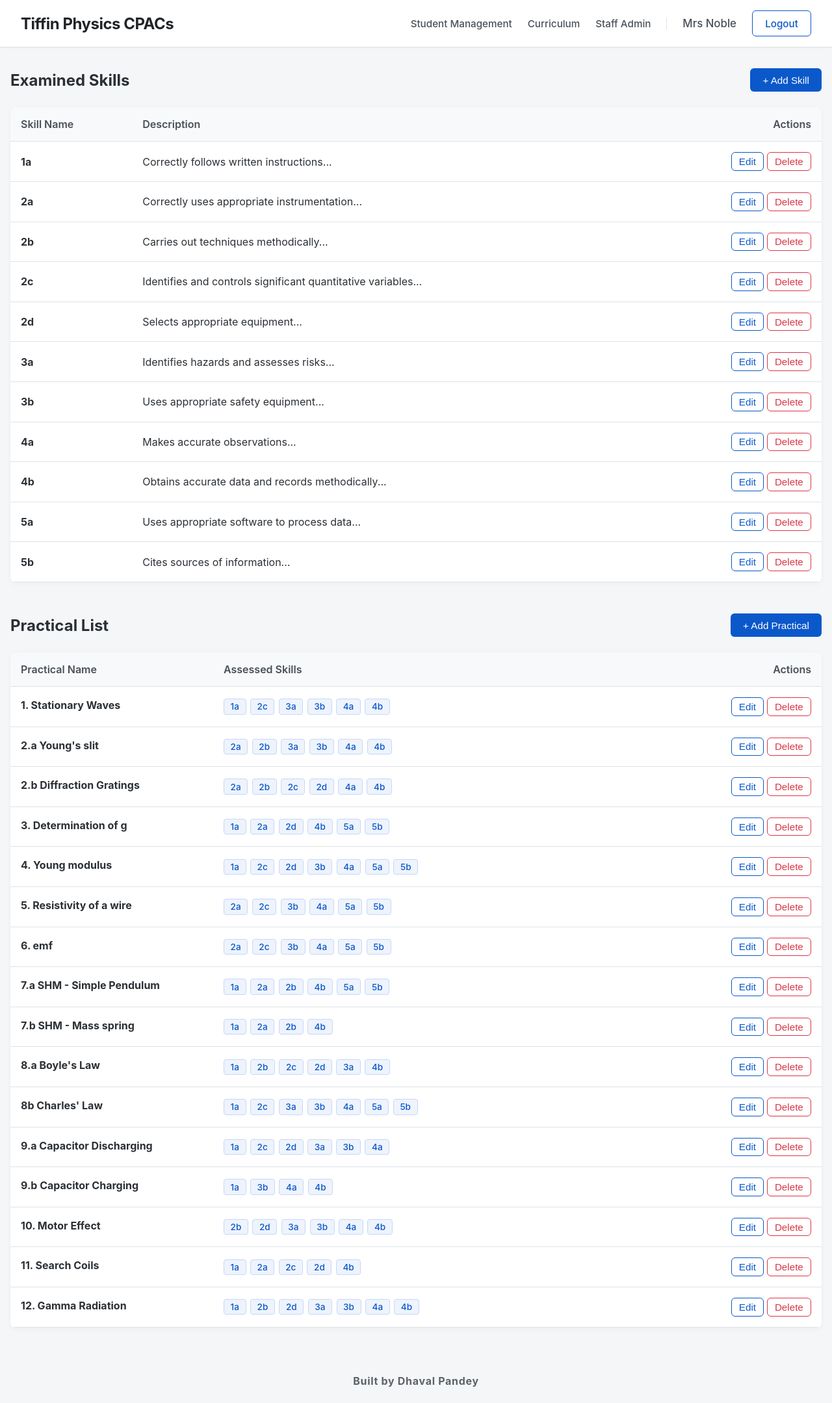
After one commit to dhavalpandey/tiffin-cpac-tracker, a Flask app: page /curriculum in a window 1280 px wide. The commit adds this page. Shown: the whole page at 65% size. Run offline with Flask 3, Linux system fonts and the light colour scheme; a user stored in the database is signed in.

Commit message:
curriculum changes

```diff
--- a/app.py
+++ b/app.py
@@ -64,6 +64,7 @@ class Skill(db.Model):
 class Practical(db.Model):
     id = db.Column(db.Integer, primary_key=True)
     name = db.Column(db.String(150), nullable=False)
+    description = db.Column(db.String(500), nullable=True)
 
 practical_skills = db.Table('practical_skills',
     db.Column('practical_id', db.Integer, db.ForeignKey('practical.id', ondelete="CASCADE"), primary_key=True),
@@ -74,8 +75,8 @@ Practical.skills = db.relationship('Skill', secondary=practical_skills, lazy='su
 class Assessment(db.Model):
     id = db.Column(db.Integer, primary_key=True)
     student_id = db.Column(db.Integer, db.ForeignKey('student.id', ondelete="CASCADE"), nullable=False)
-    skill_id = db.Column(db.Integer, db.ForeignKey('skill.id'), nullable=False)
-    practical_id = db.Column(db.Integer, db.ForeignKey('practical.id'), nullable=False)
+    skill_id = db.Column(db.Integer, db.ForeignKey('skill.id', ondelete="CASCADE"), nullable=False)
+    practical_id = db.Column(db.Integer, db.ForeignKey('practical.id', ondelete="CASCADE"), nullable=False)
     teacher_id = db.Column(db.Integer, db.ForeignKey('teacher.id'), nullable=False)
     date_signed = db.Column(db.DateTime, default=datetime.utcnow)
 
@@ -161,14 +162,28 @@ def logout():
     logout_user()
     return redirect(url_for('home'))
 
+# --- MAIN DASHBOARDS ---
 @app.route('/dashboard')
 @teacher_required
 def dashboard():
     cohorts = Cohort.query.order_by(Cohort.end_year.desc()).all()
     cohort_data = [{'id': c.id, 'title': get_cohort_title(c.end_year), 'years': f"{c.start_year}-{c.end_year}", 'student_count': len(c.students)} for c in cohorts]
+    return render_template('dashboard.html', cohorts=cohort_data)
+
+@app.route('/teachers')
+@teacher_required
+def teacher_management():
     teachers = Teacher.query.all()
-    return render_template('dashboard.html', cohorts=cohort_data, teachers=teachers)
+    return render_template('teacher_management.html', teachers=teachers)
 
+@app.route('/curriculum')
+@teacher_required
+def curriculum_management():
+    skills = Skill.query.order_by(Skill.name).all()
+    practicals = Practical.query.all()
+    return render_template('curriculum_management.html', skills=skills, practicals=practicals)
+
+# --- COHORT ROUTES ---
 @app.route('/cohort/add', methods=['POST'])
 @teacher_required
 def add_cohort():
@@ -185,6 +200,85 @@ def delete_cohort(id):
     db.session.commit()
     flash('Cohort and all its students deleted successfully.', 'success')
     return redirect(url_for('dashboard'))
+
+# --- DYNAMIC SKILLS & PRACTICALS ROUTES ---
+@app.route('/skill/add', methods=['POST'])
+@teacher_required
+def add_skill():
+    name = request.form.get('name').strip()
+    desc = request.form.get('description').strip()
+    if Skill.query.filter_by(name=name).first():
+        flash('Skill already exists.', 'error')
+    else:
+        db.session.add(Skill(name=name, description=desc))
+        db.session.commit()
+        flash('Skill added.', 'success')
+    return redirect(url_for('curriculum_management'))
+
+@app.route('/skill/edit/<int:id>', methods=['POST'])
+@teacher_required
+def edit_skill(id):
+    skill = Skill.query.get_or_404(id)
+    skill.name = request.form.get('name').strip()
+    skill.description = request.form.get('description').strip()
+    db.session.commit()
+    flash('Skill updated.', 'success')
+    return redirect(url_for('curriculum_management'))
+
+@app.route('/skill/delete/<int:id>', methods=['POST'])
+@teacher_required
+def delete_skill(id):
+    skill = Skill.query.get_or_404(id)
+    Assessment.query.filter_by(skill_id=id).delete()
+    db.session.delete(skill)
+    db.session.commit()
+    flash('Skill deleted.', 'success')
+    return redirect(url_for('curriculum_management'))
+
+@app.route('/practical/add', methods=['POST'])
+@teacher_required
+def add_practical():
+    name = request.form.get('name').strip()
+    description = request.form.get('description', '').strip()
+    skill_ids = request.form.getlist('skills')
+
+    p = Practical(name=name, description=description)
+    if skill_ids:
+        selected_skills = Skill.query.filter(Skill.id.in_(skill_ids)).all()
+        p.skills.extend(selected_skills)
+
+    db.session.add(p)
+    db.session.commit()
+    flash('Practical added.', 'success')
+    return redirect(url_for('curriculum_management'))
+
+@app.route('/practical/edit/<int:id>', methods=['POST'])
+@teacher_required
+def edit_practical(id):
+    p = Practical.query.get_or_404(id)
+    p.name = request.form.get('name').strip()
+    p.description = request.form.get('description', '').strip()
+
+    skill_ids = request.form.getlist('skills')
+    p.skills = []
+    if skill_ids:
+        selected_skills = Skill.query.filter(Skill.id.in_(skill_ids)).all()
+        p.skills.extend(selected_skills)
+
+    db.session.commit()
+    flash('Practical updated.', 'success')
+    return redirect(url_for('curriculum_management'))
+
+@app.route('/practical/delete/<int:id>', methods=['POST'])
+@teacher_required
+def delete_practical(id):
+    p = Practical.query.get_or_404(id)
+    Assessment.query.filter_by(practical_id=id).delete()
+    Attendance.query.filter_by(practical_id=id).delete()
+    db.session.delete(p)
+    db.session.commit()
+    flash('Practical deleted.', 'success')
+    return redirect(url_for('curriculum_management'))
 
 # --- TEACHER MANAGEMENT ROUTES ---
 @app.route('/teacher/add', methods=['POST'])
@@ -203,7 +297,7 @@ def add_teacher():
         ))
         db.session.commit()
         flash('Teacher added. They can set their password on their first login.', 'success')
-    return redirect(url_for('dashboard'))
+    return redirect(url_for('teacher_management'))
 
 @app.route('/teacher/edit/<int:id>', methods=['POST'])
 @teacher_required
@@ -215,19 +309,19 @@ def edit_teacher(id):
         teacher.password = generate_password_hash(new_pass)
     db.session.commit()
     flash(f"Updated details for {teacher.title} {teacher.last_name}.", 'success')
-    return redirect(url_for('dashboard'))
+    return redirect(url_for('teacher_management'))
 
 @app.route('/teacher/delete/<int:id>', methods=['POST'])
 @teacher_required
 def delete_teacher(id):
     if current_user.id == id:
         flash("You cannot delete yourself.", "error")
-        return redirect(url_for('dashboard'))
+        return redirect(url_for('teacher_management'))
     teacher = Teacher.query.get_or_404(id)
     db.session.delete(teacher)
     db.session.commit()
     flash("Teacher deleted.", "success")
-    return redirect(url_for('dashboard'))
+    return redirect(url_for('teacher_management'))
 
 # --- COHORT & STUDENT VIEWS ---
 @app.route('/cohort/<int:id>')
@@ -362,7 +456,6 @@ def grade(student_id, prac_id):
     skills = practical.skills
 
     if request.method == 'POST' and current_user.role == 'teacher':
-        # Handle Attendance Logic
         is_present = request.form.get('attendance_present') == 'on'
         att_record = Attendance.query.filter_by(student_id=student.id, practical_id=practical.id).first()
 
@@ -377,7 +470,6 @@ def grade(student_id, prac_id):
             att_record.teacher_id = current_user.id
             att_record.timestamp = datetime.utcnow()
 
-        # Handle Skill Assessment Logic
         for sk in skills:
             achieved = request.form.get(f'skill_{sk.id}') == 'on'
             existing = Assessment.query.filter_by(student_id=student.id, skill_id=sk.id, practical_id=practical.id).first()
@@ -434,9 +526,9 @@ def export_data():
         ws_skills.append([sk.id, sk.name, sk.description])
 
     ws_practicals = wb.create_sheet("Practicals")
-    ws_practicals.append(["ID", "Practical Name"])
+    ws_practicals.append(["ID", "Practical Name", "Description"])
     for p in Practical.query.all():
-        ws_practicals.append([p.id, p.name])
+        ws_practicals.append([p.id, p.name, p.description])
 
     ws_assessments = wb.create_sheet("Assessments_Log")
     ws_assessments.append(["Record ID", "Student ID", "Student Name", "Skill ID", "Practical ID", "Teacher ID", "Date Signed"])
--- a/templates/base.html
+++ b/templates/base.html
@@ -49,6 +49,26 @@
 			.navbar-brand:hover {
 				color: var(--primary);
 			}
+
+			.nav-menu {
+				display: flex;
+				gap: 1.5rem;
+				align-items: center;
+				margin-right: 1.5rem;
+				padding-right: 1.5rem;
+				border-right: 1px solid var(--border);
+			}
+			.nav-link {
+				text-decoration: none;
+				color: #495057;
+				font-weight: 500;
+				font-size: 0.95rem;
+				transition: color 0.2s;
+			}
+			.nav-link:hover {
+				color: var(--primary);
+			}
+
 			.user-name {
 				font-weight: 500;
 				font-size: 1.05rem;
@@ -184,6 +204,21 @@
 			<div style="display: flex; align-items: center">
 				{% if current_user.is_authenticated %} {% if current_user.role
 				== 'teacher' %}
+				<div class="nav-menu">
+					<a href="{{ url_for('dashboard') }}" class="nav-link"
+						>Student Management</a
+					>
+					<a
+						href="{{ url_for('curriculum_management') }}"
+						class="nav-link"
+						>Curriculum</a
+					>
+					<a
+						href="{{ url_for('teacher_management') }}"
+						class="nav-link"
+						>Staff Admin</a
+					>
+				</div>
 				<span class="user-name"
 					>{{ current_user.title }} {{ current_user.last_name }}</span
 				>
--- /dev/null
+++ b/templates/curriculum_management.html
@@ -0,0 +1,183 @@
+{% extends 'base.html' %} {% block content %}
+<style>
+    .data-table { width: 100%; border-collapse: collapse; background: white; border-radius: 8px; overflow: hidden; box-shadow: 0 2px 10px rgba(0, 0, 0, 0.04); margin-bottom: 3rem; }
+    .data-table th, .data-table td { padding: 1rem; text-align: left; border-bottom: 1px solid var(--border); }
+    .data-table th { background: #f8f9fa; font-weight: 600; color: #495057; }
+    .section-header { display: flex; justify-content: space-between; align-items: center; margin-bottom: 1.5rem; margin-top: 1rem; }
+
+    select[multiple] { height: 150px; padding: 0.5rem; background: #fff; border: 1px solid var(--border); border-radius: 6px; font-size: 0.95rem; }
+    select[multiple] option { padding: 0.5rem; border-radius: 4px; margin-bottom: 2px; }
+    select[multiple] option:checked { background: var(--primary); color: white; }
+</style>
+
+<div class="section-header">
+    <h2 style="margin: 0">Examined Skills</h2>
+    <button class="btn" onclick="document.getElementById('addSkillModal').style.display = 'flex'">+ Add Skill</button>
+</div>
+
+<table class="data-table">
+    <tr>
+        <th style="width: 15%">Skill Name</th>
+        <th>Description</th>
+        <th style="text-align: right; width: 20%">Actions</th>
+    </tr>
+    {% for sk in skills %}
+    <tr>
+        <td style="font-weight: bold;">{{ sk.name }}</td>
+        <td>{{ sk.description }}</td>
+        <td style="text-align: right">
+            <button class="btn btn-outline" style="padding: 0.3rem 0.7rem" onclick="openEditSkill({{ sk.id }}, '{{ sk.name|replace("'", "\\'") }}', '{{ sk.description|replace("'", "\\'") }}')">Edit</button>
+            <form method="POST" action="{{ url_for('delete_skill', id=sk.id) }}" style="display: inline" onsubmit="return confirm('WARNING: Deleting this skill will remove all associated student marks for this specific skill. Continue?');">
+                <button type="submit" class="btn btn-danger" style="padding: 0.3rem 0.7rem">Delete</button>
+            </form>
+        </td>
+    </tr>
+    {% endfor %}
+</table>
+
+<div class="section-header">
+    <h2 style="margin: 0">Practical List</h2>
+    <button class="btn" onclick="document.getElementById('addPracticalModal').style.display = 'flex'">+ Add Practical</button>
+</div>
+
+<table class="data-table">
+    <tr>
+        <th style="width: 25%">Practical Name</th>
+        <th>Assessed Skills</th>
+        <th style="text-align: right; width: 20%">Actions</th>
+    </tr>
+    {% for p in practicals %}
+    <tr>
+        <td>
+            <strong style="display: block; margin-bottom: 0.3rem;">{{ p.name }}</strong>
+            <span style="font-size: 0.85rem; color: #6c757d;">{{ p.description or '' }}</span>
+        </td>
+        <td>
+            <div style="display: flex; flex-wrap: wrap; gap: 0.4rem;">
+                {% for s in p.skills %}
+                <span style="background: #eef3fc; color: var(--primary); padding: 0.2rem 0.6rem; border-radius: 4px; font-size: 0.85rem; font-weight: 500; border: 1px solid #c6d8f9;">
+                    {{ s.name }}
+                </span>
+                {% endfor %}
+            </div>
+        </td>
+        <td style="text-align: right">
+            <button class="btn btn-outline" style="padding: 0.3rem 0.7rem" onclick="openEditPractical({{ p.id }}, '{{ p.name|replace("'", "\\'") }}', '{{ p.description|default('', true)|replace("'", "\\'") }}', [{% for s in p.skills %}{{ s.id }}{% if not loop.last %},{% endif %}{% endfor %}])">Edit</button>
+            <form method="POST" action="{{ url_for('delete_practical', id=p.id) }}" style="display: inline" onsubmit="return confirm('WARNING: Deleting this practical will remove all associated grading and attendance records permanently. Continue?');">
+                <button type="submit" class="btn btn-danger" style="padding: 0.3rem 0.7rem">Delete</button>
+            </form>
+        </td>
+    </tr>
+    {% endfor %}
+</table>
+
+<div id="addSkillModal" class="modal">
+    <div class="modal-content" style="width: 450px">
+        <h3 style="margin-top: 0">Add Examined Skill</h3>
+        <form method="POST" action="{{ url_for('add_skill') }}">
+            <label>Skill Name (e.g. 1a, 2b)</label>
+            <input type="text" name="name" required />
+            <label>Description</label>
+            <input type="text" name="description" required />
+            <div style="display: flex; justify-content: flex-end; gap: 1rem; margin-top: 1rem;">
+                <button type="button" class="btn btn-outline" onclick="document.getElementById('addSkillModal').style.display = 'none'">Cancel</button>
+                <button type="submit" class="btn">Save</button>
+            </div>
+        </form>
+    </div>
+</div>
+
+<div id="editSkillModal" class="modal">
+    <div class="modal-content" style="width: 450px">
+        <h3 style="margin-top: 0">Edit Examined Skill</h3>
+        <form method="POST" id="editSkillForm">
+            <label>Skill Name</label>
+            <input type="text" name="name" id="editSkillName" required />
+            <label>Description</label>
+            <input type="text" name="description" id="editSkillDesc" required />
+            <div style="display: flex; justify-content: flex-end; gap: 1rem; margin-top: 1rem;">
+                <button type="button" class="btn btn-outline" onclick="document.getElementById('editSkillModal').style.display = 'none'">Cancel</button>
+                <button type="submit" class="btn">Update</button>
+            </div>
+        </form>
+    </div>
+</div>
+
+<div id="addPracticalModal" class="modal">
+    <div class="modal-content" style="width: 500px">
+        <h3 style="margin-top: 0">Add Practical</h3>
+        <form method="POST" action="{{ url_for('add_practical') }}">
+            <label>Practical Name</label>
+            <input type="text" name="name" required />
+            <label>Description (Optional)</label>
+            <input type="text" name="description" />
+
+            <label style="margin-top: 1rem;">Which skills does this practical assess?</label>
+            <p style="font-size: 0.85rem; color: #6c757d; margin-top: 0;">Hold Ctrl (Windows) or Cmd (Mac) to select multiple.</p>
+            <select name="skills" multiple required style="width: 100%;">
+                {% for sk in skills %}
+                <option value="{{ sk.id }}">{{ sk.name }} - {{ sk.description[:40] }}...</option>
+                {% endfor %}
+            </select>
+
+            <div style="display: flex; justify-content: flex-end; gap: 1rem; margin-top: 1.5rem;">
+                <button type="button" class="btn btn-outline" onclick="document.getElementById('addPracticalModal').style.display = 'none'">Cancel</button>
+                <button type="submit" class="btn">Save</button>
+            </div>
+        </form>
+    </div>
+</div>
+
+<div id="editPracticalModal" class="modal">
+    <div class="modal-content" style="width: 500px">
+        <h3 style="margin-top: 0">Edit Practical</h3>
+        <form method="POST" id="editPracticalForm">
+            <label>Practical Name</label>
+            <input type="text" name="name" id="editPracName" required />
+            <label>Description (Optional)</label>
+            <input type="text" name="description" id="editPracDesc" />
+
+            <label style="margin-top: 1rem;">Which skills does this practical assess?</label>
+            <p style="font-size: 0.85rem; color: #6c757d; margin-top: 0;">Hold Ctrl (Windows) or Cmd (Mac) to select multiple.</p>
+            <select name="skills" id="editPracSkills" multiple required style="width: 100%;">
+                {% for sk in skills %}
+                <option value="{{ sk.id }}">{{ sk.name }} - {{ sk.description[:40] }}...</option>
+                {% endfor %}
+            </select>
+
+            <div style="display: flex; justify-content: flex-end; gap: 1rem; margin-top: 1.5rem;">
+                <button type="button" class="btn btn-outline" onclick="document.getElementById('editPracticalModal').style.display = 'none'">Cancel</button>
+                <button type="submit" class="btn">Update</button>
+            </div>
+        </form>
+    </div>
+</div>
+
+<script>
+    function openEditSkill(id, name, desc) {
+        document.getElementById("editSkillName").value = name;
+        document.getElementById("editSkillDesc").value = desc;
+        document.getElementById("editSkillForm").action = "/skill/edit/" + id;
+        document.getElementById("editSkillModal").style.display = "flex";
+    }
+
+    function openEditPractical(id, name, desc, skillIds) {
+        document.getElementById("editPracName").value = name;
+        document.getElementById("editPracDesc").value = desc;
+        document.getElementById("editPracticalForm").action = "/practical/edit/" + id;
+
+        let select = document.getElementById("editPracSkills");
+        // Clear all selections first
+        for(let i=0; i<select.options.length; i++) {
+            select.options[i].selected = false;
+        }
+        // Apply new selections
+        for(let i=0; i<select.options.length; i++) {
+            if(skillIds.includes(parseInt(select.options[i].value))) {
+                select.options[i].selected = true;
+            }
+        }
+        document.getElementById("editPracticalModal").style.display = "flex";
+    }
+</script>
+{% endblock %}
```
Also changed, not shown: templates/dashboard.html (+9 -178 lines), templates/teacher_management.html (added, +197 -0 lines), instance/tiffin_cpac.db.
